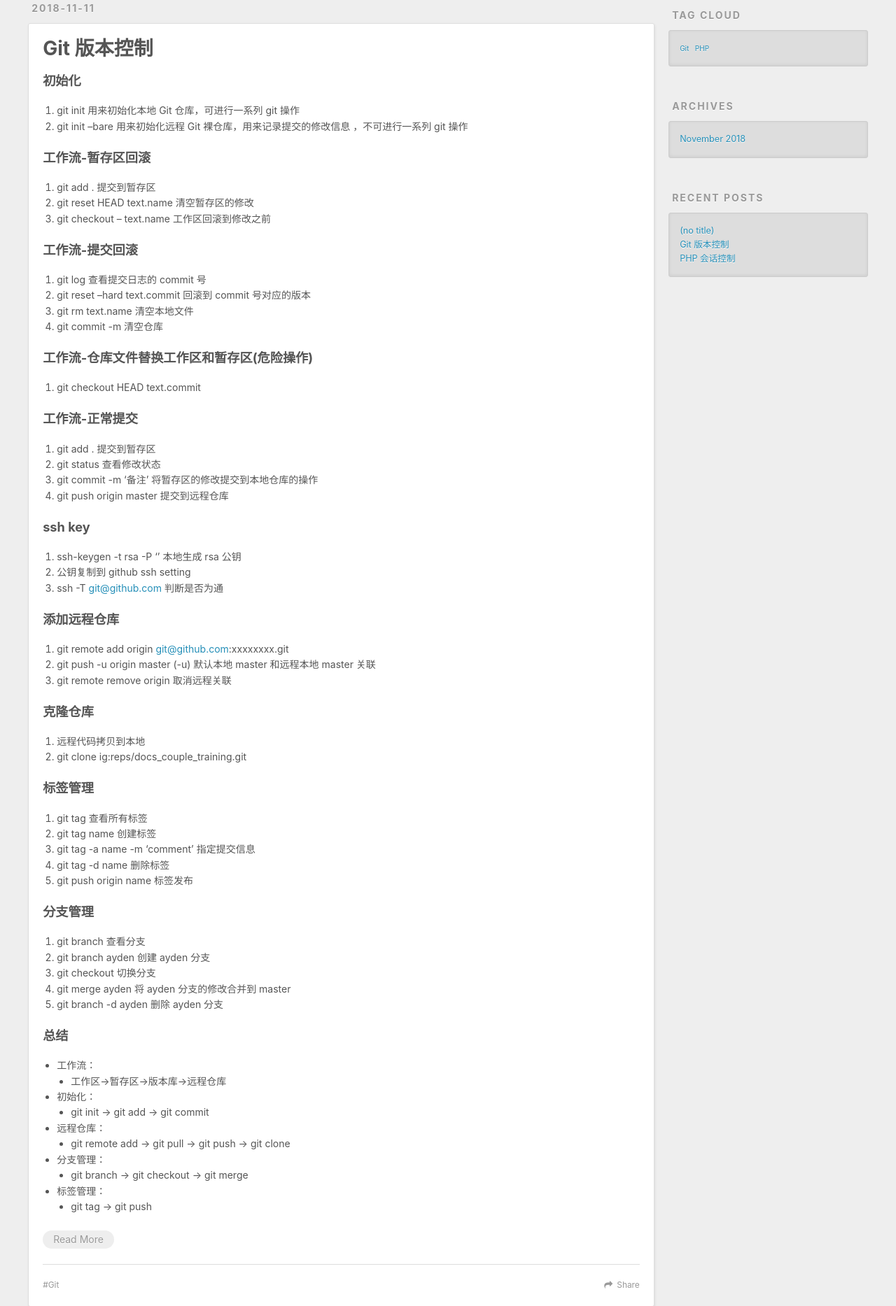
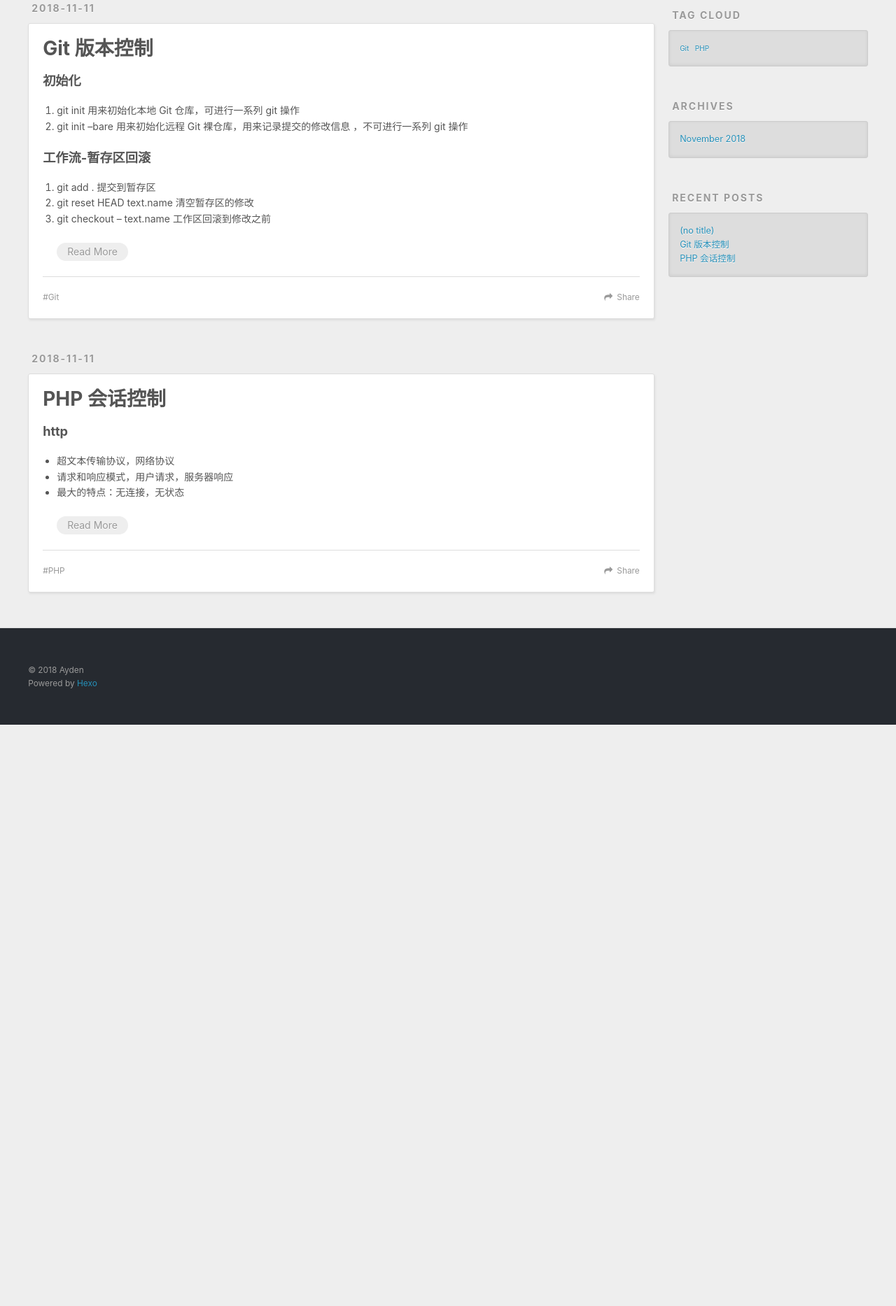
Before and after one commit to aydenuse/aydenuse.github.io, a plain HTML site: page index.html in a window 1280 px wide. Shown: the part 486-2353 px from the top of the page at 70% size. After the commit the page ends 1522 px from the top, so only its background shows below. Drawn offline with nearby package versions, Linux system fonts and the light colour scheme.

Commit message:
Site updated: 2018-11-22 10:17:11

```diff
--- a/index.html
+++ b/index.html
@@ -79,7 +79,7 @@
 
     </div>
     <footer class="article-footer">
-      <a data-url="http://yoursite.com/2018/11/22/Vue/" data-id="cjoryrky300031i8zjwwspypk" class="article-share-link">Share</a>
+      <a data-url="http://yoursite.com/2018/11/22/Vue/" data-id="cjoryuw8200032z8zd1x3iiay" class="article-share-link">Share</a>
 
 
     </footer>
@@ -118,82 +118,16 @@
 <h3 id="工作流-暂存区回滚"><a href="#工作流-暂存区回滚" class="headerlink" title="工作流-暂存区回滚"></a>工作流-暂存区回滚</h3><ol>
 <li>git add . 提交到暂存区</li>
 <li>git reset HEAD text.name  清空暂存区的修改</li>
-<li>git checkout – text.name 工作区回滚到修改之前</li>
-</ol>
-<h3 id="工作流-提交回滚"><a href="#工作流-提交回滚" class="headerlink" title="工作流-提交回滚"></a>工作流-提交回滚</h3><ol>
-<li>git log 查看提交日志的 commit 号</li>
-<li>git reset –hard text.commit 回滚到 commit 号对应的版本</li>
-<li>git rm text.name 清空本地文件</li>
-<li>git commit -m 清空仓库</li>
-</ol>
-<h3 id="工作流-仓库文件替换工作区和暂存区-危险操作"><a href="#工作流-仓库文件替换工作区和暂存区-危险操作" class="headerlink" title="工作流-仓库文件替换工作区和暂存区(危险操作)"></a>工作流-仓库文件替换工作区和暂存区(危险操作)</h3><ol>
-<li>git checkout HEAD text.commit</li>
-</ol>
-<h3 id="工作流-正常提交"><a href="#工作流-正常提交" class="headerlink" title="工作流-正常提交"></a>工作流-正常提交</h3><ol>
-<li>git add . 提交到暂存区</li>
-<li>git status 查看修改状态</li>
-<li>git commit -m ‘备注’ 将暂存区的修改提交到本地仓库的操作</li>
-<li>git push origin master 提交到远程仓库</li>
-</ol>
-<h3 id="ssh-key"><a href="#ssh-key" class="headerlink" title="ssh key"></a>ssh key</h3><ol>
-<li>ssh-keygen -t rsa -P ‘’ 本地生成 rsa 公钥</li>
-<li>公钥复制到 github ssh setting</li>
-<li>ssh -T <a href="mailto:git@github.com" target="_blank" rel="noopener">git@github.com</a> 判断是否为通</li>
-</ol>
-<h3 id="添加远程仓库"><a href="#添加远程仓库" class="headerlink" title="添加远程仓库"></a>添加远程仓库</h3><ol>
-<li>git remote add origin <a href="mailto:git@github.com" target="_blank" rel="noopener">git@github.com</a>:xxxxxxxx.git</li>
-<li>git push -u origin master (-u) 默认本地 master 和远程本地 master 关联</li>
-<li>git remote remove origin 取消远程关联</li>
-</ol>
-<h3 id="克隆仓库"><a href="#克隆仓库" class="headerlink" title="克隆仓库"></a>克隆仓库</h3><ol>
-<li>远程代码拷贝到本地</li>
-<li>git clone ig:reps/docs_couple_training.git</li>
-</ol>
-<h3 id="标签管理"><a href="#标签管理" class="headerlink" title="标签管理"></a>标签管理</h3><ol>
-<li>git tag 查看所有标签</li>
-<li>git tag name 创建标签</li>
-<li>git tag -a name -m ‘comment’ 指定提交信息</li>
-<li>git tag -d name 删除标签</li>
-<li>git push origin name 标签发布</li>
-</ol>
-<h3 id="分支管理"><a href="#分支管理" class="headerlink" title="分支管理"></a>分支管理</h3><ol>
-<li>git branch 查看分支</li>
-<li>git branch ayden 创建 ayden 分支</li>
-<li>git checkout 切换分支</li>
-<li>git merge ayden 将 ayden 分支的修改合并到 master</li>
-<li>git branch -d ayden 删除 ayden 分支</li>
-</ol>
-<h3 id="总结"><a href="#总结" class="headerlink" title="总结"></a>总结</h3><ul>
-<li>工作流：<ul>
-<li>工作区-&gt;暂存区-&gt;版本库-&gt;远程仓库</li>
-</ul>
-</li>
-<li>初始化：<ul>
-<li>git init -&gt; git add -&gt; git commit </li>
-</ul>
-</li>
-<li>远程仓库：<ul>
-<li>git remote add -&gt; git pull -&gt; git push -&gt; git clone</li>
-</ul>
-</li>
-<li>分支管理：<ul>
-<li>git branch -&gt; git checkout -&gt; git merge</li>
-</ul>
-</li>
-<li>标签管理：<ul>
-<li>git tag -&gt; git push</li>
-</ul>
-</li>
-</ul>
+<li>git checkout – text.name 工作区回滚到修改之前
 
           <p class="article-more-link">
             <a href="/2018/11/11/Git 版本控制/#more">Read More</a>
           </p>
 
 
-    </div>
+    </li></ol></div>
     <footer class="article-footer">
-      <a data-url="http://yoursite.com/2018/11/11/Git 版本控制/" data-id="cjoryrkxv00001i8ztj2jddkv" class="article-share-link">Share</a>
+      <a data-url="http://yoursite.com/2018/11/11/Git 版本控制/" data-id="cjoryuw7u00002z8zr4o6v8oy" class="article-share-link">Share</a>
 
 
   <ul class="article-tag-list"><li class="article-tag-list-item"><a class="article-tag-list-link" href="/tags/Git/">Git</a></li></ul>
@@ -230,30 +164,16 @@
         <h3 id="http"><a href="#http" class="headerlink" title="http"></a>http</h3><ul>
 <li>超文本传输协议，网络协议</li>
 <li>请求和响应模式，用户请求，服务器响应</li>
-<li>最大的特点：无连接，无状态</li>
-</ul>
-<h3 id="cookie"><a href="#cookie" class="headerlink" title="cookie"></a>cookie</h3><ul>
-<li>网景公司 93 年发明的一种技术，用来保持客户端和服务端保持连接状态</li>
-<li>保存在客户端中，主要分为 内存cookie （保存在内存中，浏览器关闭就消失）和 硬盘cookie （保存在硬盘中，有一个过期时间，除非手动清除或者到了过期时间，否则长期存在） </li>
-<li>php 设置 cookie： <ul>
-<li>setcookie(name,value,expire),</li>
-<li>setrawcookie()</li>
-</ul>
-</li>
-</ul>
-<h3 id="session"><a href="#session" class="headerlink" title="session"></a>session</h3><ul>
-<li>会话就是服务器与浏览器认识的这段时间</li>
-<li>保存在服务端</li>
-</ul>
+<li>最大的特点：无连接，无状态
 
           <p class="article-more-link">
             <a href="/2018/11/11/PHP 会话控制/#more">Read More</a>
           </p>
 
 
-    </div>
+    </li></ul></div>
     <footer class="article-footer">
-      <a data-url="http://yoursite.com/2018/11/11/PHP 会话控制/" data-id="cjoryrkxz00011i8z0yczm0xc" class="article-share-link">Share</a>
+      <a data-url="http://yoursite.com/2018/11/11/PHP 会话控制/" data-id="cjoryuw7y00012z8zhgv4hszn" class="article-share-link">Share</a>
 
 
   <ul class="article-tag-list"><li class="article-tag-list-item"><a class="article-tag-list-link" href="/tags/PHP/">PHP</a></li></ul>
```
Also changed, not shown: 2018/11/11/Git 版本控制/index.html (+4 -4 lines), 2018/11/11/PHP 会话控制/index.html (+7 -7 lines), 2018/11/22/Vue/index.html (+1 -1 lines), search.xml (+2 -2 lines).
